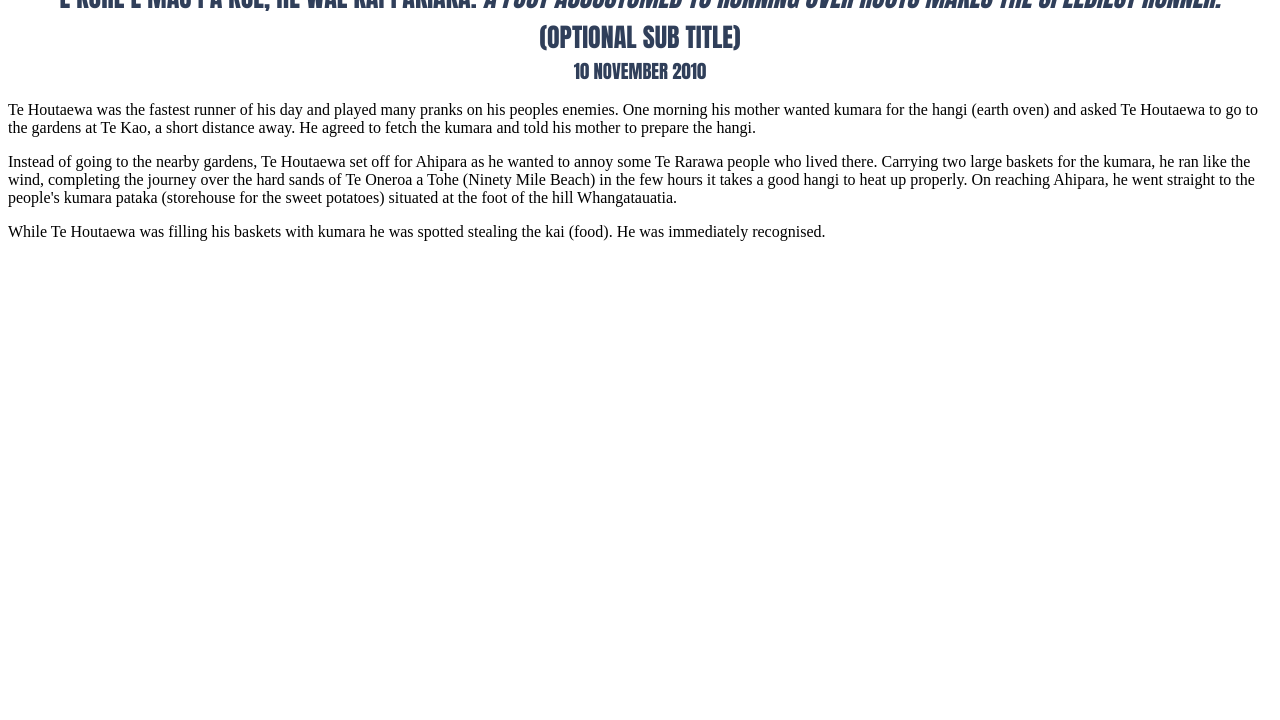
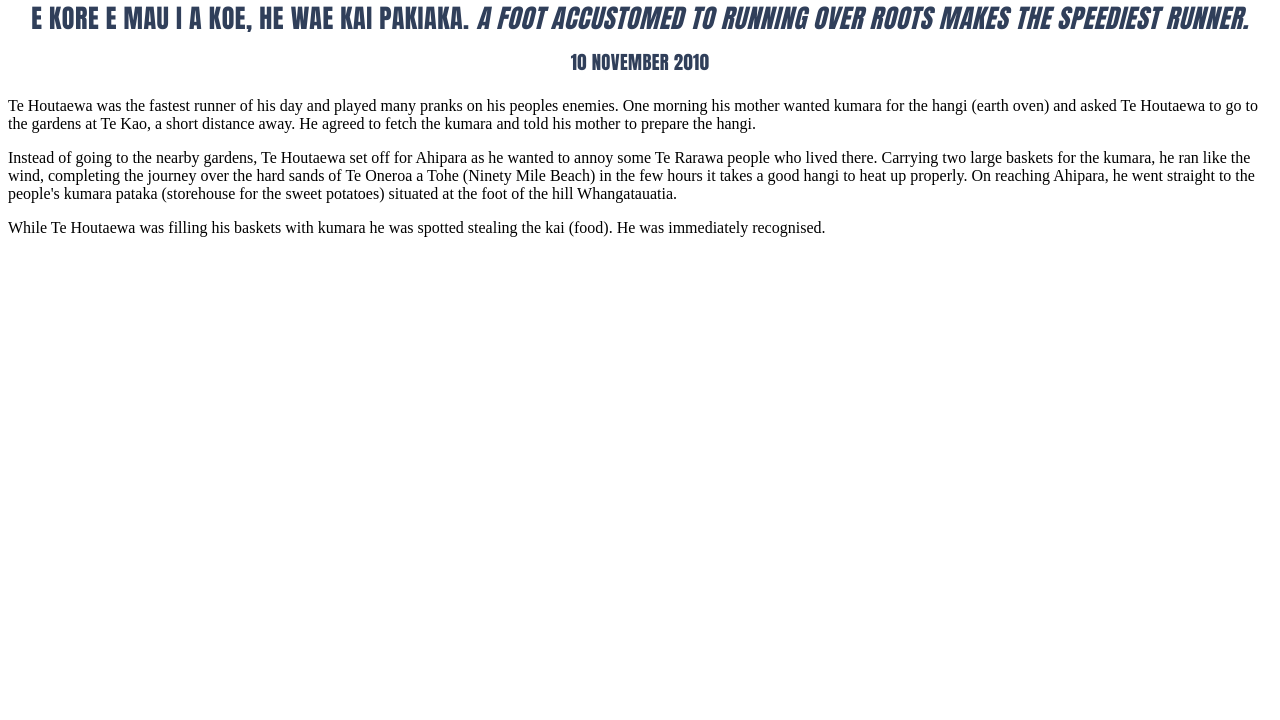
Before and after one commit to J-aime/j-aime.github.io, a plain HTML site: page index.html in a window 1280 px wide. Shown: the part 80-800 px from the top of the page. Drawn offline with Linux system fonts and the light colour scheme.

Commit message:
css tweaks

```diff
--- a/index.html
+++ b/index.html
@@ -8,7 +8,7 @@
 
   <body>
     <h1>The Story of Te Houtaewa</h1>
-    <h2>E kore e mau i a koe, he wae kai pakiaka. <em>A foot accustomed to running over roots makes the speediest runner.</em> (Optional SUB title) </h2>
+    <h2>E kore e mau i a koe, he wae kai pakiaka. <em>A foot accustomed to running over roots makes the speediest runner.</em> </h2>
     <h3>10 November 2010</h3>
 
     <p>
--- a/styles/main.css
+++ b/styles/main.css
@@ -30,8 +30,8 @@ p {
 h1, h2, h3 {
   font-family: "League Gothic", Impact, sans-serif;
   font-weight:normal;
-  /*line-height: 0.9em;
-  letter-spacing: 0.02em; */
+  line-height: 2em;
+  letter-spacing: 0.02em;
   text-align: center;
   text-transform: uppercase;
   text-shadow: none;
```
